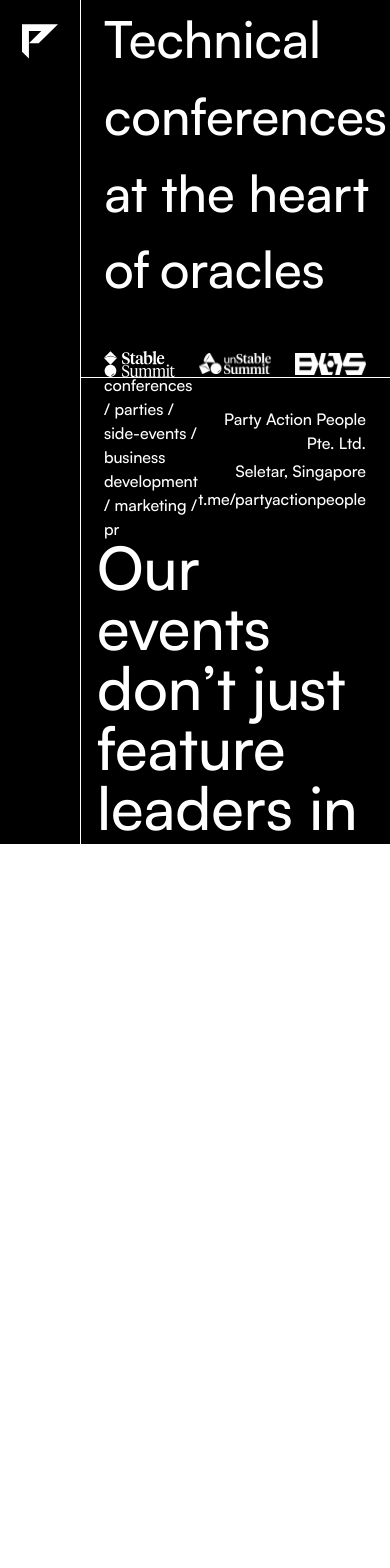
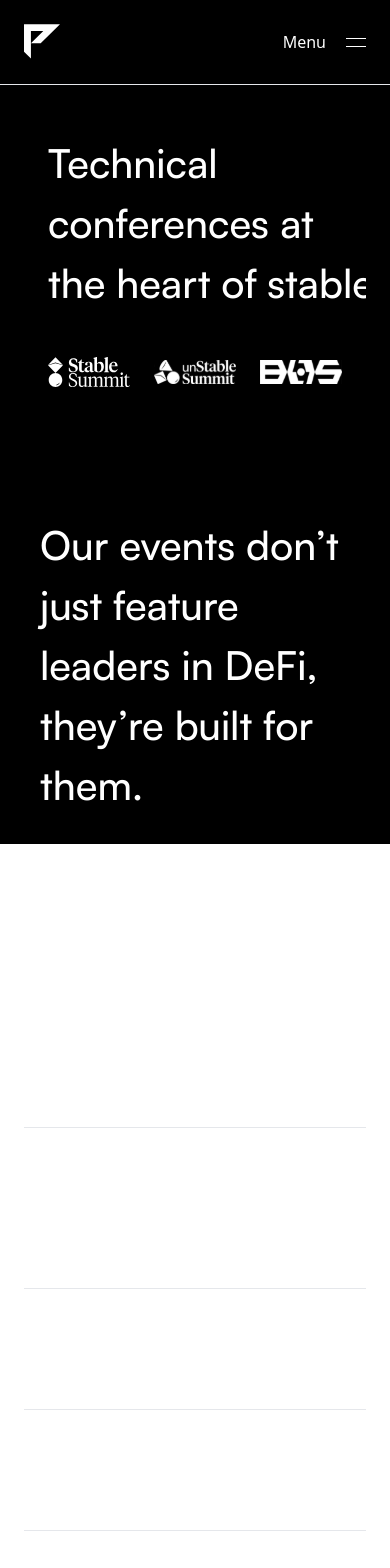
Before and after one commit to waris-ansar/party-action, a Next.js app: page / in a window 390 px wide. Shown: the top 1568 px of the page. Before the commit the page ends 844 px from the top, so only its background shows below. Built offline with nearby package versions, Linux system fonts and the light colour scheme; a web font is replaced by a local one.

Commit message:
created mobile view

```diff
--- a/components/Header.jsx
+++ b/components/Header.jsx
@@ -1,14 +1,76 @@
-import React from 'react';
-import Image from 'next/image';
+import React, { useState } from "react";
+import Image from "next/image";
 
-function Header({active, setActiveSection}) {
+function Header({ active, setActiveSection }) {
+  const [toogle, setToogle] = useState(false);
   return (
-    <header className='main-header items-center justify-between border-r border-white h-full w-[81px] relative z-[1] pt-6'>
-      <div className="logo h-9 w-9 m-auto">
-        <Image src={"/assets/images/logo.svg"} height={0} width={0} alt='logo' style={{width: "100%"}} />
+    <div>
+      <header className="md:block hidden main-header items-center justify-between border-r border-white h-full w-[81px] relative z-[1] pt-6">
+        <div className="logo h-9 w-9 m-auto">
+          <Image
+            src={"/assets/images/logo.svg"}
+            height={0}
+            width={0}
+            alt="logo"
+            style={{ width: "100%" }}
+          />
+        </div>
+        <button
+          className="home-Promt absolute top-0 left-0 w-20 h-full cursor-pointer"
+          onClick={() => setActiveSection("home")}
+        ></button>
+      </header>
+      <div className="  md:hidden flex justify-between py-6 px-6 bg-black border-b">
+        <div className=" h-9 w-9 ">
+          <Image
+            src={"/assets/images/logo.svg"}
+            height={0}
+            width={0}
+            alt="logo"
+            style={{ width: "100%" }}
+          />
+        </div>
+        <div className="flex justify-between items-center ">
+          <h4 className="text-white mr-5">Menu</h4>
+          <div
+            className="  w-5 "
+            onClick={() => {
+              setToogle(true);
+            }}
+          >
+            <Image
+              src={"/assets/images/menu.svg"}
+              height={0}
+              width={0}
+              alt="logo"
+              style={{ width: "100%" }}
+            />
+          </div>
+        </div>
       </div>
-      <button className='home-Promt absolute top-0 left-0 w-20 h-full cursor-pointer' onClick={() => setActiveSection('home')}></button>
-    </header>
-  )
+      <div
+        className={`${
+          toogle ? "block" : "hidden"
+        } bg-black text-white h-[100vh] hidden  font-satoshi`}
+      >
+        <div className="flex flex-row text-[5vw] py-6 px-6 border-b">
+          <h1 className="mr-12">001</h1>
+          <h1>Home</h1>
+        </div>
+        <div className="flex flex-row text-[5vw] py-6 px-6 border-b">
+          <h1 className="mr-12">002</h1>
+          <h1>Work</h1>
+        </div>
+        <div className="flex flex-row text-[5vw] py-6 px-6 border-b">
+          <h1 className="mr-12">003</h1>
+          <h1>Schedule</h1>
+        </div>
+        <div className="flex flex-row text-[5vw] py-6 px-6 border-b">
+          <h1 className="mr-12">004</h1>
+          <h1>About</h1>
+        </div>
+      </div>
+    </div>
+  );
 }
-export default Header
+export default Header;
--- a/components/Mainbody.jsx
+++ b/components/Mainbody.jsx
@@ -7,7 +7,7 @@ import Contact from "./contentbody/Contact";
 
 function Mainbody({ active, setActiveSection }) {
   return (
-    <div className="absolute top-0 left-20 bottom-0 right-0   overflow-hidden">
+    <div className="md:absolute top-0 left-20 bottom-0 right-0 mx-6  md:overflow-hidden overflow-auto">
       <Home active={active} />
       <Work active={active} setActiveSection={setActiveSection} />
       <Schedule active={active} setActiveSection={setActiveSection} />
--- a/components/contentbody/About/About.jsx
+++ b/components/contentbody/About/About.jsx
@@ -20,18 +20,18 @@ function About({ active, setActiveSection }) {
         </span>
       </div>
 
-      <div className="sec-body border-l text-white grid grid-cols-2 ">
-        <div className="flex justify-center items-center text-center align-middle">
-          <h1 className="text-[40px] font-satoshi">About</h1>
+      <div className="sec-body md:border-l text-white md:grid md:grid-cols-2 md:mt-0 mt-20">
+        <div className="md:flex justify-center items-center md:text-center align-middle">
+          <h1 className="text-[40px]  font-satoshi">About</h1>
         </div>
-        <div className="border-l h-[100vh] overflow-auto">
-          <div className="border-b text-2xl mt-[20%] pb-16 mx-12">
+        <div className="md:border-l md:h-[100vh] overflow-auto">
+          <div className="border-b text-2xl md:mt-[20%] mt-8 pb-16 md:mx-12 mx-4">
             <p className={blinker.className}>
               Party Action People is a Singaporean event agency. Since 2021, we
               have focused fully on events in the blockchain/DeFi space.
             </p>
           </div>
-          <div className="mt-20 mx-12 ">
+          <div className="mt-20 md:mx-12 mx-4">
             {data?.map((item) => {
               return (
                 <div key={item.key}>
--- a/components/contentbody/Contact.jsx
+++ b/components/contentbody/Contact.jsx
@@ -1,6 +1,7 @@
 import React from "react";
 import { Blinker } from "next/font/google";
 const blinker = Blinker({ weight: ["400"], subsets: ["latin"] });
+import { Widget } from "@typeform/embed-react";
 
 function Contact({ active, setActiveSection }) {
   return (
@@ -18,8 +19,7 @@ function Contact({ active, setActiveSection }) {
         </span>
       </div>
 
-      <div className="sec-body border-l  text-white grid grid-cols-2 w-full">
-        <div className={` ${active === "contact" && "active"}`}>
+      <div className="sec-body border-l  text-white md:grid grid-cols-2 w-full md:mt-0 mt-20">
         <div
           className={`flex text-2xl justify-center align-middle items-center h-full border-r ${blinker.className}`}
         >
@@ -39,7 +39,19 @@ function Contact({ active, setActiveSection }) {
             <h4>TWITTER</h4>
           </a>
         </div>
-          <div className=""></div>
+        <div className="md:block hidden">
+          <Widget
+            id="https://partyactionpeople.typeform.com/papintro"
+            style={{ width: "100%", height: "100%" }}
+            className="my-form"
+          />
+        </div>
+        <div className="md:hidden block mt-10 h-[60rem] mb-10">
+          <Widget
+            id="https://partyactionpeople.typeform.com/papintro"
+            style={{ width: "100%", height: "100%" }}
+            className="my-form"
+          />
         </div>
       </div>
     </section>
--- /dev/null
+++ b/components/contentbody/Footer.jsx
@@ -0,0 +1,28 @@
+const Footer = () => {
+  return (
+    <div className="details flex items-center border-t border-white h-40 justify-between px-6">
+      <p className="font-satoshi text-base text-white font-normal">
+        conferences / parties / side-events /<br></br> business development /
+        marketing / pr
+      </p>
+      <div>
+        <p className="font-satoshi text-base text-white font-normal text-right pt-1">
+          Party Action People Pte. Ltd.
+        </p>
+        <p className="font-satoshi text-base text-white font-normal text-right pt-1">
+          Seletar, Singapore
+        </p>
+        <a
+          href="https://t.me/partyactionpeople"
+          target="_blank"
+          className="cursor-pointer"
+        >
+          <p className="font-satoshi text-base text-white font-normal text-right pt-1">
+            t.me/partyactionpeople
+          </p>
+        </a>
+      </div>
+    </div>
+  );
+};
+export default Footer;
--- a/components/contentbody/Home.jsx
+++ b/components/contentbody/Home.jsx
@@ -1,5 +1,6 @@
 import React, { useEffect, useState } from "react";
 import Image from "next/image";
+import Footer from "./Footer";
 
 function Home({ active, setActiveSection }) {
   const words = ["DeFi", "Blockchain", "oracles", "stablecoins"];
@@ -20,7 +21,7 @@ function Home({ active, setActiveSection }) {
     >
       <div className="w-full flex  justify-between flex-col">
         <div className="top flex flex-col justify-center flex-1 min-h-[350px] px-6">
-          <h3 className="font-satoshi text-[3.2rem] text-white font-medium w-fit">
+          <h3 className="font-satoshi sm:text-[3.2rem] text-[2.5rem] text-white font-medium w-fit">
             Technical conferences at the heart of
             <span className="animation-container ml-[10px]">
               {words.map((word, index) => (
@@ -66,28 +67,8 @@ function Home({ active, setActiveSection }) {
             </div>
           </div>
         </div>
-        <div className="details flex items-center border-t border-white h-40 justify-between px-6">
-          <p className="font-satoshi text-base text-white font-normal">
-            conferences / parties / side-events /<br></br> business development
-            / marketing / pr
-          </p>
-          <div>
-            <p className="font-satoshi text-base text-white font-normal text-right pt-1">
-              Party Action People Pte. Ltd.
-            </p>
-            <p className="font-satoshi text-base text-white font-normal text-right pt-1">
-              Seletar, Singapore
-            </p>
-            <a
-              href="https://t.me/partyactionpeople"
-              target="_blank"
-              className="cursor-pointer"
-            >
-              <p className="font-satoshi text-base text-white font-normal text-right pt-1">
-                t.me/partyactionpeople
-              </p>
-            </a>
-          </div>
+        <div className="md:block hidden">
+          <Footer />
         </div>
       </div>
     </section>
--- a/components/contentbody/Schedule/Schedule.jsx
+++ b/components/contentbody/Schedule/Schedule.jsx
@@ -11,7 +11,6 @@ function Schedule({ active, setActiveSection }) {
         (active === "schedule" || active === "about" || active === "contact") &&
         "active secdule"
       }`}
-      // style={{ transform: "translate3d(100%, 0px, 0px)" }}
     >
       <div className="sec-header" onClick={() => setActiveSection("schedule")}>
         <span className="absolute top-9 left-0 right-0 text-center text-white text-2xl font-satoshi font-medium">
@@ -22,9 +21,11 @@ function Schedule({ active, setActiveSection }) {
         </span>
       </div>
 
-      <div className="sec-body border-l grid grid-cols-2 text-white w-full">
+      <div className="sec-body md:border-l md:grid md:grid-cols-2 text-white w-full md:mt-0 mt-20">
         <div className="flex justify-center items-center text-center align-middle">
-          <h1 className="text-[40px] font-satoshi">Schedule</h1>
+          <h1 className="md:text-[40px] sm:text-[3.2rem] text-[2.5rem]  font-satoshi">
+            Schedule
+          </h1>
         </div>
         <div className="border-l flex flex-col justify-center">
           {data?.map((item) => {
--- a/components/contentbody/Work/Work.jsx
+++ b/components/contentbody/Work/Work.jsx
@@ -34,9 +34,9 @@ function Work({ active, setActiveSection }) {
         </span>
       </div>
 
-      <div className="sec-body border-l  text-white md:grid md:grid-cols-2 ">
+      <div className="sec-body md:border-l  text-white md:grid md:grid-cols-2 md:mt-0 mt-20">
         <div className="flex flex-col justify-center  px-4 ">
-          <h2 className="text-6xl font-satoshi">
+          <h2 className="md:text-6xl sm:text-[3.2rem] text-[2.5rem] font-satoshi">
             Our events don’t just feature leaders in DeFi, they’re built for
             them.
           </h2>
@@ -46,8 +46,8 @@ function Work({ active, setActiveSection }) {
             future of finance.
           </p>
         </div>
-        <div className=" border-l overflow-auto h-[100vh] ">
-          <div className="flex  flex-col relative top-[40%]">
+        <div className=" md:border-l overflow-auto md:h-[100vh] ">
+          <div className="flex  flex-col relative md:top-[40%] md:mt-0 mt-20">
             {data.map((item, index) => {
               return (
                 <div key={item.key} className="cursor-pointer ">
--- a/package.json
+++ b/package.json
@@ -9,6 +9,7 @@
     "lint": "next lint"
   },
   "dependencies": {
+    "@typeform/embed-react": "^2.31.0",
     "autoprefixer": "10.4.15",
     "eslint": "8.47.0",
     "eslint-config-next": "13.4.19",
--- a/pages/index.js
+++ b/pages/index.js
@@ -1,11 +1,12 @@
 import { useState } from "react";
 import Header from "../components/Header";
 import Mainbody from "../components/Mainbody";
+import { Widget } from "@typeform/embed-react";
 
 export default function Home() {
   const [activeSection, setActiveSection] = useState("home");
   return (
-    <div className="flex h-screen w-full bg-black ">
+    <div className="md:flex h-screen w-full bg-black ">
       <Header active={activeSection} setActiveSection={setActiveSection} />
       <Mainbody active={activeSection} setActiveSection={setActiveSection} />
     </div>
```
Also changed, not shown: public/assets/images/menu.svg (added), 1 other file (tests, documents, lock files or other folders). Lines whose indentation alone changed are shown as unchanged.
